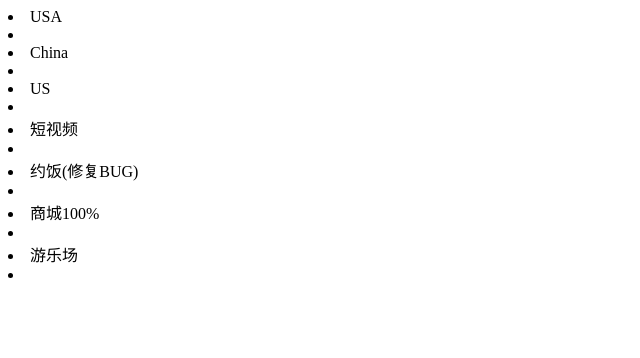
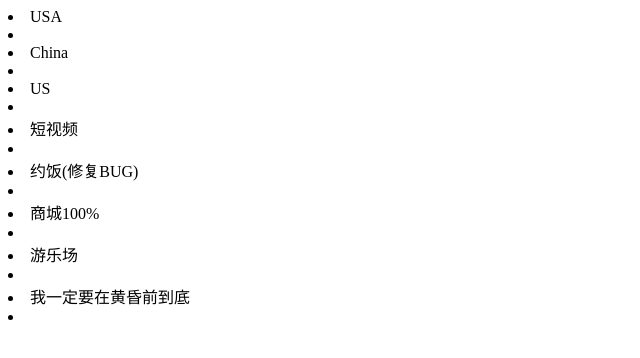
Before and after one commit to AIliuyixuan/dbhot, a plain HTML site: page index.html in a window 1280 px wide. Shown: the whole page, without its empty margins (0-640 px from the left). Drawn offline with Linux system fonts and the light colour scheme.

Commit message:
我一定要在黄昏前到达

```diff
--- a/index.html
+++ b/index.html
@@ -14,6 +14,7 @@
 	<li>约饭(修复BUG)<li>
 	<li>商城100%<li>
 	<li>游乐场<li>
+	<li>我一定要在黄昏前到底<li>
 
 
 
```
